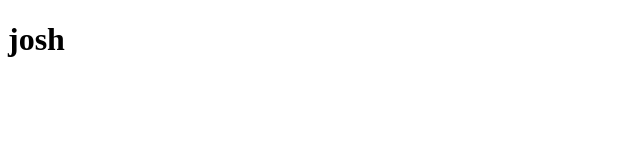
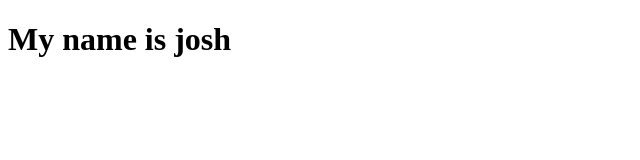
Before and after one commit to Daffy13X/first-git-hub-project-, a plain HTML site: page index.html in a window 1280 px wide. Shown: the whole page, without its empty margins (0-640 px from the left). Drawn offline with Linux system fonts and the light colour scheme.

Commit message:
change my name is josh

```diff
--- a/index.html
+++ b/index.html
@@ -7,6 +7,6 @@
     <title>Document</title>
 </head>
 <body>
-<h1> josh </h1>
+<h1> My name is josh </h1>
 </body>
 </html>
```
